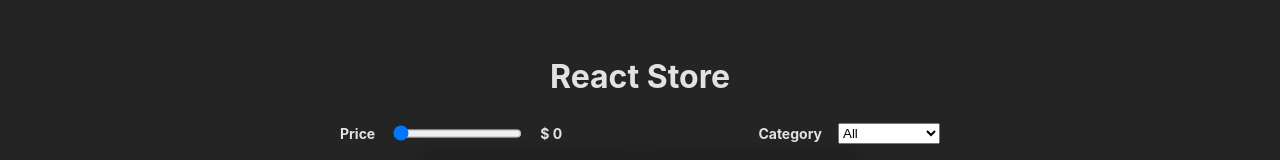
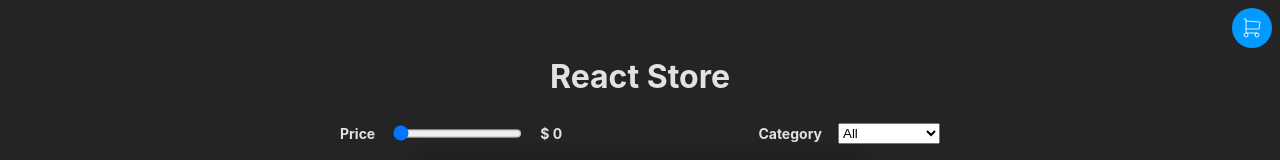
Before and after one commit to siemeris/proyectos-react, a React (Vite) app in the folder 06-shopping-cart/: page / in a window 1280 px wide. Shown: the top 160 px of the page. Built offline with nearby package versions, Linux system fonts and the light colour scheme.

Commit message:
Cart component

```diff
--- a/06-shopping-cart/src/App.jsx
+++ b/06-shopping-cart/src/App.jsx
@@ -6,6 +6,7 @@ import { Footer } from './components/Footer'
 import { IS_DEVELOPMENT } from './config'
 import { FiltersContext } from './context/filters'
 import { useFilters } from './hooks/useFilters'
+import { Cart } from './components/Cart'
 
 
 
@@ -18,6 +19,7 @@ function App() {
   return (
     <>
       <Header />
+      <Cart />
       <Products products={filteredProducts} />
       {IS_DEVELOPMENT && <Footer />}
     </>
--- /dev/null
+++ b/06-shopping-cart/src/components/Cart.css
@@ -0,0 +1,56 @@
+.cart {
+    background: #000;
+    display: none;
+    padding: 32px;
+    position: fixed;
+    right: 0px;
+    top: 0px;
+    width: 200px;
+  }
+
+  .cart img {
+    aspect-ratio: 16/9;
+    width: 100%;
+  }
+
+  .cart li {
+    border-bottom: 1px solid #444;
+    padding-bottom: 16px;
+  }
+
+  .cart footer {
+    display: flex;
+    gap: 8px;
+    justify-content: center;
+    align-items: center;
+  }
+
+  .cart footer button {
+    padding: 8px;
+  }
+
+  .cart-button {
+    align-items: center;
+    background: #09f;
+    border-radius: 9999px;
+    cursor: pointer;
+    display: flex;
+    height: 32px;
+    justify-content: center;
+    padding: 4px;
+    position: absolute;
+    right: 8px;
+    top: 8px;
+    transition: all .3s ease;
+    width: 32px;
+    z-index: 9999;
+  }
+
+  .cart-button:hover {
+    scale: 1.1;
+  }
+
+  .cart-button ~ input:checked ~ .cart {
+    height: 100%;
+    display: block;
+  }
--- /dev/null
+++ b/06-shopping-cart/src/components/Cart.jsx
@@ -0,0 +1,51 @@
+import { useId } from "react";
+import { CartIcon, ClearCartIcon, RemoveFromCartIcon } from "./Icons";
+import './Cart.css'
+
+export function Cart() {
+    const cartCheckboxId = useId()
+
+    return (
+        <>
+            <label className='cart-button' htmlFor={cartCheckboxId}>
+                <CartIcon />
+            </label>
+            <input id={cartCheckboxId} type='checkbox' hidden />
+
+            <aside className='cart'>
+                {/* <ul>
+                    {cart.map(product => (
+                        <CartItem
+                            key={product.id}
+                            addToCart={() => addToCart(product)}
+                            {...product}
+                        />
+                    ))}
+                </ul> */}
+                <li>
+                    <img
+                        src="https://i.dummyjson.com/data/products/30/thumbnail.jpg"
+                        alt="Iphone"
+                    />
+                    <div>
+                        <strong>Iphone</strong> - $ 300
+                    </div>
+
+                    <footer>
+                        <small>
+                            Qty: 1
+                        </small>
+                        <button >+</button>
+                    </footer>
+                </li>
+
+                <button>
+                    <ClearCartIcon />
+                </button>
+            </aside>
+
+
+
+        </>
+    )
+}
```
